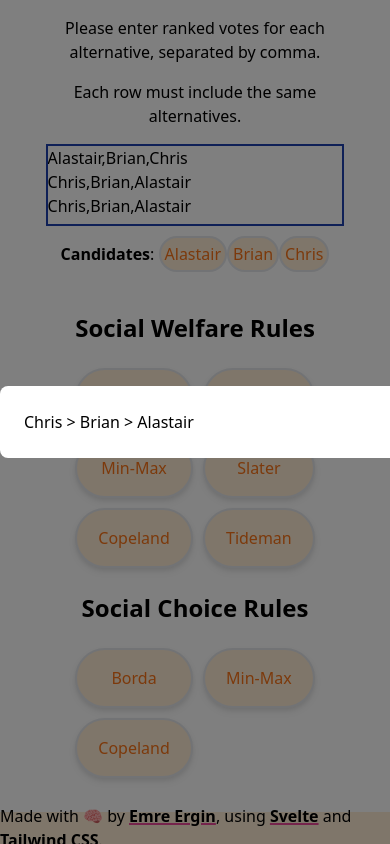
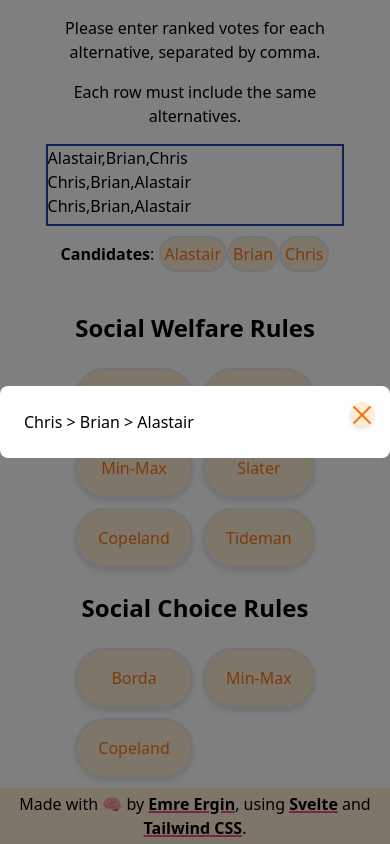
Before and after one commit to emrergin/socialchoice, a Svelte app: page / in a window 390 px wide. Both pictures are taken after a click on the button "Kemeny". Built offline with nearby package versions, Linux system fonts and the light colour scheme.

Commit message:
some responsiveness

```diff
--- a/src/app.css
+++ b/src/app.css
@@ -9,7 +9,7 @@
     }
 
     footer{
-        @apply flex fixed inset-x-0 bottom-0 justify-center items-center bg-orange-100 w-full h-8 z-10;
+        @apply flex fixed h-14 px-4 inset-x-0 bottom-0 justify-center items-center bg-orange-100 w-full md:h-8 md:px-0 z-10 text-center;
     }
 
     a{
@@ -41,7 +41,7 @@
     }
             /* https://svelte.dev/repl/033e824fad0a4e34907666e7196caec4?version=3.4.1 */
     .modal-box{
-        @apply relative w-[40rem] my-8 mx-auto rounded-lg bg-white p-6 overflow-auto;
+        @apply relative w-screen md:w-[40rem] my-8 mx-auto rounded-lg bg-white p-6 overflow-auto;
     }
     .modal-background{
         @apply flex flex-col fixed w-screen h-screen z-20 top-0 left-0 justify-center bg-black bg-opacity-50;
--- a/src/lib/Modal.svelte
+++ b/src/lib/Modal.svelte
@@ -35,8 +35,3 @@
         {/if}
     </div>
 </div>
-
-
-<style>
-
-</style>
```
